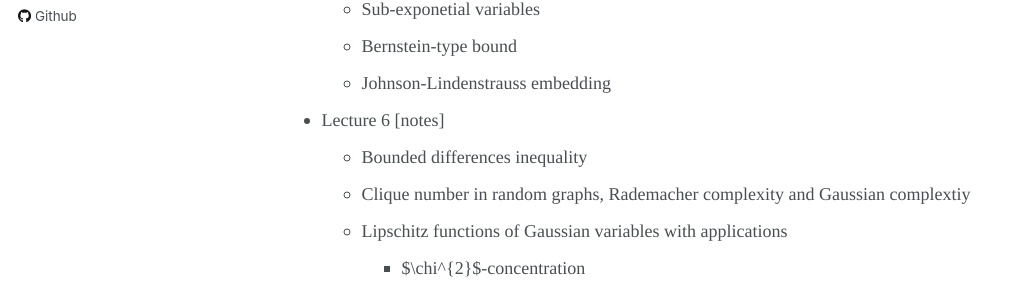
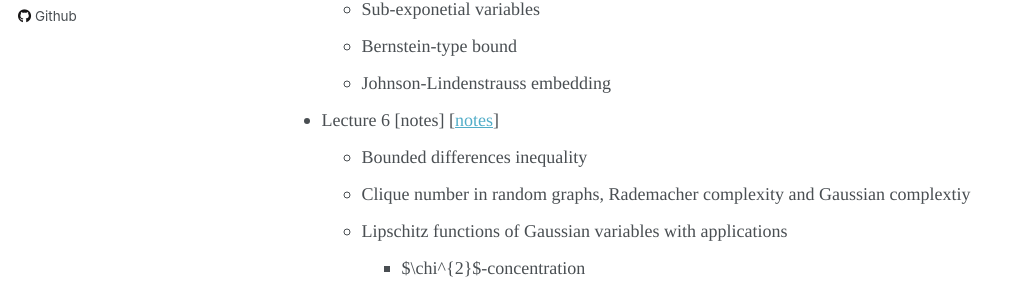
Before and after one commit to wangyuanhao/high_dim_stat, a Jekyll site: the page built from _pages/about.md, in a window 1280 px wide and 900 px high, scrolled down 1426 px. Shown: the part 150-446 px from the top of the window, without its empty margins (0-1028 px from the left). Built offline with Jekyll 4.4.1, drawn with Linux system fonts in a browser that asks for light colours.

Commit message:
update lecture 6

```diff
--- a/_pages/about.md
+++ b/_pages/about.md
@@ -47,7 +47,7 @@
   * <span style="font-family: 'Times', sans-serif;">Sub-exponetial variables</span>
   * <span style="font-family: 'Times', sans-serif;">Bernstein-type bound</span>
   * <span style="font-family: 'Times', sans-serif;">Johnson-Lindenstrauss embedding</span>
-* <span style="font-family: 'Times', sans-serif;">Lecture 6 [notes] </span>
+* <span style="font-family: 'Times', sans-serif;">Lecture 6 [notes] [[notes](../notes/lecture6.pdf)]  </span>
   * <span style="font-family: 'Times', sans-serif;">Bounded differences inequality</span>
   * <span style="font-family: 'Times', sans-serif;">Clique number in random graphs, Rademacher complexity and Gaussian complextiy</span>
   * <span style="font-family: 'Times', sans-serif;">Lipschitz functions of Gaussian variables with applications</span>
```
Also changed, not shown: 3 other files.
